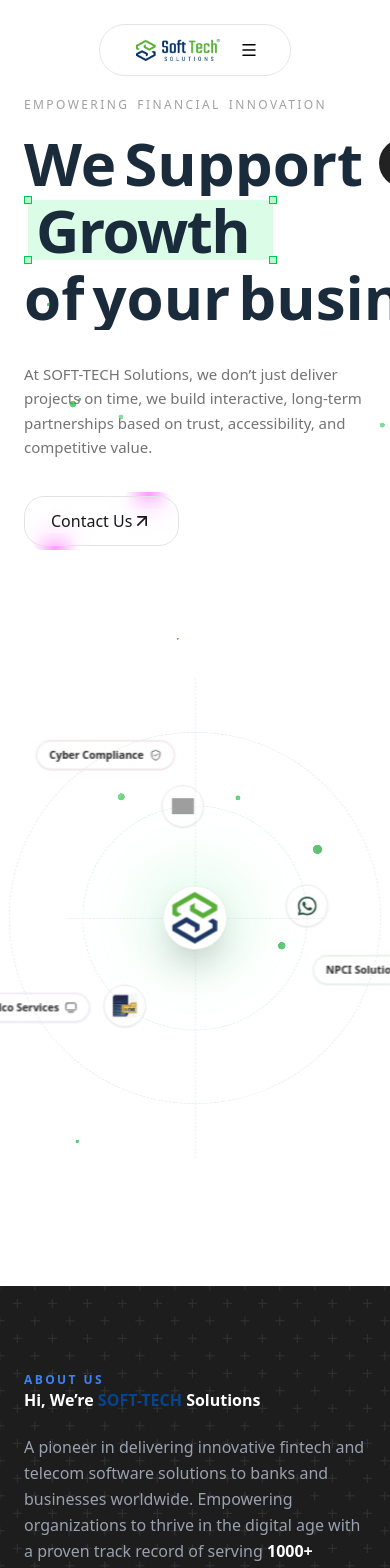
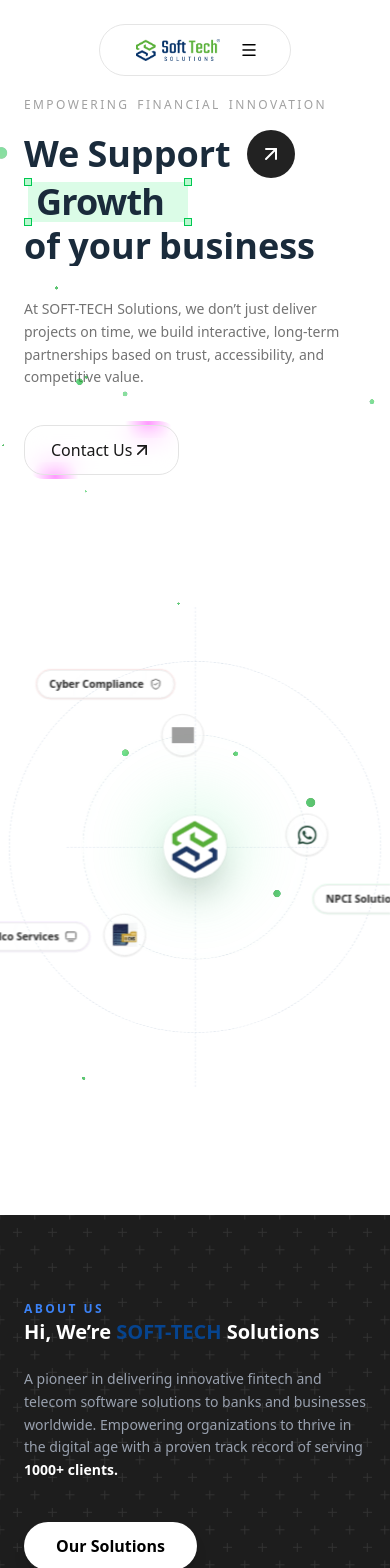
Before and after one commit to senorhitesh/softtechsolution-rewamp, a Next.js app in the folder softech-solution/: page / in a window 390 px wide. Shown: the top 1568 px of the page. Built offline with nearby package versions, Linux system fonts and the light colour scheme; grey boxes are pictures that could not be loaded.

Commit message:
minor fixes

```diff
--- a/softech-solution/app/components/AboutUs/About.tsx
+++ b/softech-solution/app/components/AboutUs/About.tsx
@@ -19,12 +19,12 @@ const About = () => {
             <span className="text-[#3b82f6] uppercase tracking-[0.2em] text-xs font-bold">
               About Us
             </span>
-            <h2 className=" lg:text-4xl font-bold text-white leading-tight">
+            <h2 className=" lg:text-4xl md:text-2xl text-xl  font-bold text-white leading-tight">
               Hi, We’re <span className="text-brand2">SOFT-TECH</span> Solutions
             </h2>
           </div>
 
-          <p className="text-base text-md max-w-xl text-gray-400 leading-relaxed">
+          <p className=" lg: text-sm text-md max-w-xl text-gray-400 leading-relaxed">
             A pioneer in delivering innovative fintech and telecom software
             solutions to banks and businesses worldwide. Empowering
             organizations to thrive in the digital age with a proven track
--- a/softech-solution/app/components/HeroSection/MainTextContent.tsx
+++ b/softech-solution/app/components/HeroSection/MainTextContent.tsx
@@ -14,7 +14,7 @@ const MainTextContent = () => {
       </div>
 
       {/* Main Heading */}
-      <h1 className="text-6xl md:text-5xl text-4xl  leading-[1.1] font-bold mb-8 text-[#1a2b3b] flex flex-col items-start">
+      <h1 className="lg:text-6xl md:text-5xl text-4xl  leading-[1.1] font-bold mb-8 text-[#1a2b3b] flex flex-col items-start">
         <span className="flex items-center gap-4">
           <span className="flex gap-2">
             {["We", "Support"].map((word, i) => (
@@ -36,7 +36,7 @@ const MainTextContent = () => {
           initial={{ border: 0 }}
           animate={{ border: 1, borderColor: "#4ADE80" }}
           transition={{ delay: 1 }}
-          className="text-6xl md:text-5xl text-4xl relative  m-1 pl-2 pr-6   bg-green-100 tracking-tight"
+          className="lg:text-6xl md:text-5xl text-4xl relative  m-1 pl-2 pr-6   bg-green-100 tracking-tight"
         >
           <motion.div
             initial={{ opacity: 0 }}
@@ -65,7 +65,7 @@ const MainTextContent = () => {
           Growth
         </motion.span>
 
-        <span className="flex gap-2">
+        <span className="flex gap-2 lg:text-6xl md:text-5xl text-4xl">
           {["of", "your", "business"].map((word, i) => (
             <GlideText key={word} text={word} delay={i * 0.1 + 0.6} />
           ))}
@@ -77,7 +77,7 @@ const MainTextContent = () => {
         initial={{ opacity: 0, y: 20 }}
         animate={{ opacity: 1, y: 0 }}
         transition={{ delay: 1, duration: 0.8 }}
-        className="text-[15px] text-start leading-relaxed max-w-sm text-neutral-500 mb-8"
+        className="text-sm lg:text-md text-start leading-relaxed max-w-sm text-neutral-500 mb-8"
       >
         At SOFT-TECH Solutions, we don’t just deliver projects on time, we build
         interactive, long-term partnerships based on trust, accessibility, and
@@ -98,10 +98,6 @@ const MainTextContent = () => {
         >
           Contact Us <ArrowUpRightIcon size={20} />
         </StarBorder>
-
-        {/* <button className="bg-[#1e549f] hover:bg-[#16427e] text-white text-md font-medium gap-3 flex items-center px-10 py-4 rounded-full transition-all shadow-xl shadow-blue-900/20">
-          Contact Us <ArrowUpRightIcon size={20} />
-        </button> */}
       </motion.div>
     </div>
   );
--- a/softech-solution/app/components/WHYUS/Whyus.tsx
+++ b/softech-solution/app/components/WHYUS/Whyus.tsx
@@ -31,7 +31,7 @@ export default function WhyChooseUs() {
         <p className="text-xs font-medium tracking-widest uppercase text-neutral-400 mb-2">
           Why we're the best
         </p>
-        <h2 className="text-4xl font-semibold text-neutral-900 mb-3">
+        <h2 className="text-4xl font-bold text-neutral-900 mb-3">
           Why Choose Us?
         </h2>
         <p className="text-sm text-neutral-500 leading-relaxed max-w-md mb-10">
@@ -41,14 +41,14 @@ export default function WhyChooseUs() {
         </p>
 
         {/* Card Grid */}
-        <div className="grid grid-cols-4 grid-rows-2 gap-3 mb-4">
+        <div className="grid lg:grid-cols-4 md:grid-cols-2 grid-cols-1 grid-rows-2 gap-3 mb-4">
           {/* Featured dark card — row span 2 */}
           <div className="col-span-1 overflow-hidden row-span-2 bg-neutral-900 rounded-2xl p-5 flex flex-col justify-between">
             <div>
               <span className="inline-block text-[10px] font-medium tracking-wider uppercase px-2 py-1 rounded-full bg-emerald-900/40 text-emerald-400 mb-3">
                 Track record
               </span>
-              <p className="text-white font-semibold text-base leading-snug mb-2">
+              <p className="text-white font-semibold text-xl leading-snug mb-2">
                 Proven Industry Excellence
               </p>
               <p className="text-white/40 text-xs leading-relaxed">
@@ -61,13 +61,12 @@ export default function WhyChooseUs() {
               <Image src={card} alt="card" className="object-cover " />
             </div>
           </div>
-
           {/* Client-Centric Philosophy */}
           <div className="col-span-1 bg-white border border-neutral-200 rounded-2xl p-5 hover:-translate-y-0.5 transition-transform duration-200">
             <span className="inline-block text-[10px] font-medium tracking-wider uppercase px-2 py-1 rounded-full bg-blue-50 text-blue-700 mb-3">
               Approach
             </span>
-            <p className="text-neutral-800 font-semibold text-sm mb-1.5">
+            <p className="text-neutral-800 font-semibold text-xl mb-1.5">
               Client-Centric Philosophy
             </p>
             <p className="text-neutral-500 text-xs leading-relaxed">
@@ -127,13 +126,12 @@ export default function WhyChooseUs() {
               />
             </svg>
           </div>
-
           {/* Leading-Edge Innovation */}
           <div className="col-span-1 bg-white border border-neutral-200 rounded-2xl p-5 hover:-translate-y-0.5 transition-transform duration-200">
             <span className="inline-block text-[10px] font-medium tracking-wider uppercase px-2 py-1 rounded-full bg-amber-50 text-amber-700 mb-3">
               Innovation
             </span>
-            <p className="text-neutral-800 font-semibold text-sm mb-1.5">
+            <p className="text-neutral-800 font-semibold text-xl mb-1.5">
               Leading-Edge Innovation
             </p>
             <p className="text-neutral-500 text-xs leading-relaxed">
@@ -190,13 +188,12 @@ export default function WhyChooseUs() {
               />
             </svg>
           </div>
-
           {/* Global Expertise */}
           <div className="col-span-1 bg-white border border-neutral-200 rounded-2xl p-5 hover:-translate-y-0.5 transition-transform duration-200">
             <span className="inline-block text-[10px] font-medium tracking-wider uppercase px-2 py-1 rounded-full bg-emerald-50 text-emerald-700 mb-3">
               Global
             </span>
-            <p className="text-neutral-800 font-semibold text-sm mb-1.5">
+            <p className="text-neutral-800 font-semibold text-xl mb-1.5">
               Global Expertise
             </p>
             <p className="text-neutral-500 text-xs leading-relaxed">
@@ -250,14 +247,13 @@ export default function WhyChooseUs() {
               <circle cx="38" cy="21" r="1.5" fill="#5DCAA5" opacity="0.7" />
             </svg>
           </div>
-
           {/* Agile Scalability — bottom row spans 3 */}
-          <div className="col-span-3 bg-white border border-neutral-200 rounded-2xl p-5 flex items-start justify-between hover:-translate-y-0.5 transition-transform duration-200">
+          <div className="lg:col-span-3 col-span-1 bg-white border border-neutral-200 rounded-2xl p-5 flex items-start justify-between hover:-translate-y-0.5 transition-transform duration-200">
             <div>
               <span className="inline-block text-[10px] font-medium tracking-wider uppercase px-2 py-1 rounded-full bg-purple-50 text-purple-700 mb-3">
                 Scalability
               </span>
-              <p className="text-neutral-800 font-semibold text-sm mb-1.5">
+              <p className="text-neutral-800 font-semibold text-xl mb-1.5">
                 Agile Scalability
               </p>
               <p className="text-neutral-500 text-xs leading-relaxed max-w-sm">
```
